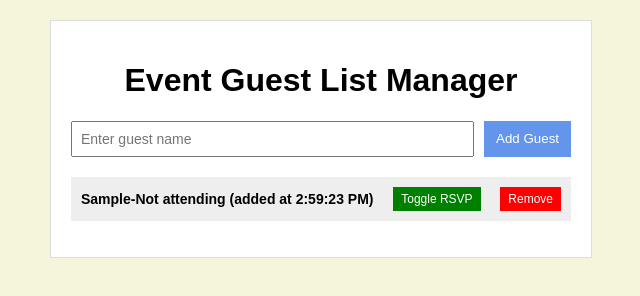
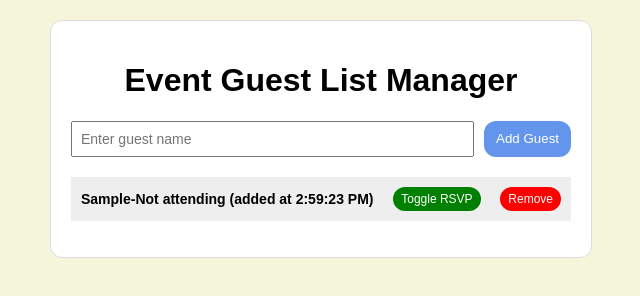
Before and after one commit to Mohammedhassa15/code-challenge-2, a plain HTML site: page index.html in a window 1280 px wide. Both pictures are taken after typing "Sample" into the empty fields and a click on the button "Add Guest". Shown: the full height of the page, 319-959 px from the left. Drawn offline with Linux system fonts and the light colour scheme.

Commit message:
changes made

```diff
--- a/style.css
+++ b/style.css
@@ -13,6 +13,7 @@ body {
   background: white;
   padding: 20px;
   border: 1px solid #ddd;
+  border-radius: 12px;
 }
 
 /* Main heading */
@@ -42,6 +43,7 @@ button[type="submit"] {
   color: white;
   border: none;
   cursor: pointer;
+  border-radius: 12px;
 }
 
 button[type="submit"]:hover {
@@ -79,6 +81,7 @@ li {
   color: white;
   margin-left: 5px;
   cursor: pointer;
+  border-radius: 12px;
 }
 
 .rsvp-btn {
```
